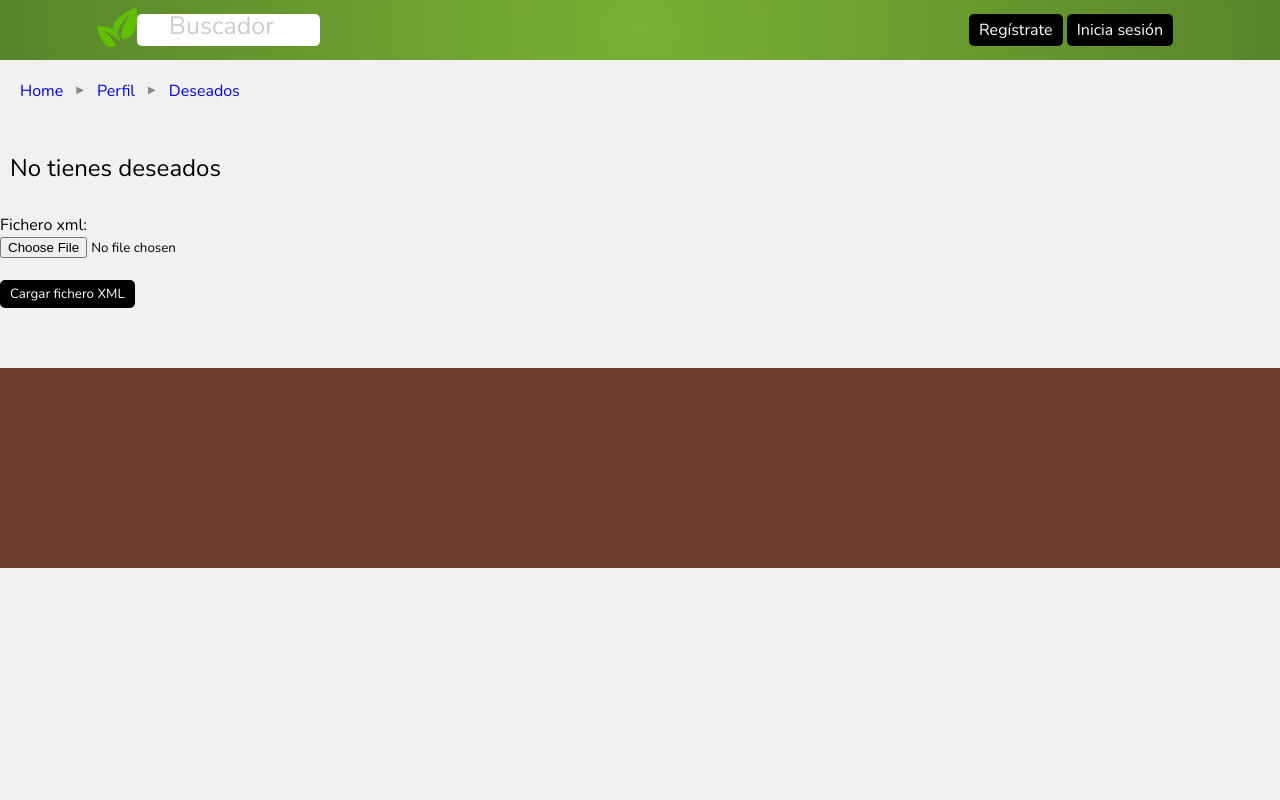
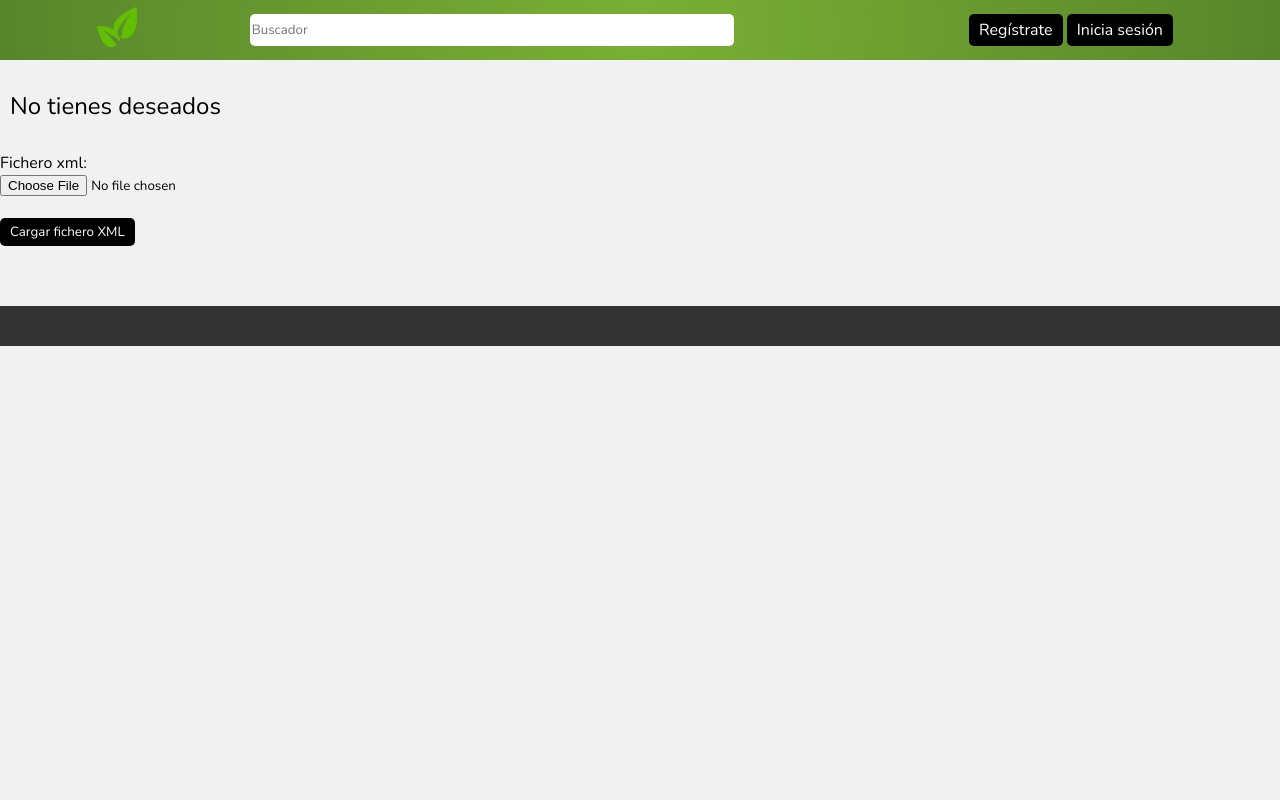
Before and after one commit to fvameric/php_login, a PHP site: page /crud_deseados/pagina_deseados.php in a window 1280 px wide. Run offline with PHP 8.4, Linux system fonts and the light colour scheme.

Commit message:
cambios css perfil

```diff
--- a/crud_deseados/pagina_deseados.php
+++ b/crud_deseados/pagina_deseados.php
@@ -71,7 +71,6 @@ if (isset($_SESSION['userSession'])) {
     <meta name="viewport" content="width=device-width, initial-scale=1.0">
     <title>Deseados</title>
     <link rel="stylesheet" href="/styles/global.css">
-    <link rel="stylesheet" href="/styles/sidepanel.css">
     <link rel="stylesheet" href="https://fonts.googleapis.com/css?family=Nunito:400,700" />
     <script src="/buscador.js"></script>
 </head>
@@ -79,12 +78,14 @@ if (isset($_SESSION['userSession'])) {
 <body>
     <div class='header'>
         <?php include_once('../html_header/navbar.php'); ?>
-        <?php include_once('../html_header/buscador.php'); ?>
     </div>
 
     <div class="espacio">
     </div>
 
+    <?php if (!empty($plantasDeseadas)) { ?>
+        <div class="content-wrapper">
+            <div class="content">
                 <div class="enlaces-navegacion">
                     <a href="../index.php">Home</a>
                     <div class="flecha-navegacion">
@@ -95,13 +96,6 @@ if (isset($_SESSION['userSession'])) {
                         ▶
                     </div>
                     <a href="pagina_deseados.php">Deseados</a>
-    </div>
-
-    <?php if (!empty($plantasDeseadas)) { ?>
-        <div class="content-wrapper">
-            <div class="content">
-                <div class="sidepanel-container">
-                    <?php include_once('../html_content/sidepanel.php'); ?>
                 </div>
                 <div class="descargar-xml">
                     <form method="POST" action="">
--- a/html_footer/footer.php
+++ b/html_footer/footer.php
@@ -1,2 +1,2 @@
-<div class="footer">
-</div>
+<footer class="footer">
+</footer>
--- a/html_header/buscador.php
+++ /dev/null
@@ -1,14 +0,0 @@
-<!-- Botones para ordenar por categoria y barra de buscador -->
-
-<!DOCTYPE html>
-<html lang="en">
-
-<head>
-    <link rel="stylesheet" href="/styles/buscador.css">
-</head>
-
-<body>
-
-</body>
-
-</html>
--- a/html_header/navbar.php
+++ b/html_header/navbar.php
@@ -15,9 +15,11 @@
             </a>
         </div>
 
-        <form method="POST" action="" class="buscador">
-            <input type="text" id="inputBuscador" class="barra-buscador" onkeyup="funcionBuscador()" placeholder="Buscador">
-        </form>
+        <div class="form-buscador">
+            <form method="POST" action="" class="buscador">
+                <input type="text" id="inputBuscador" class="barra-buscador" onkeyup="funcionBuscador()" placeholder="Buscador">
+            </form>
+        </div>
         <!--
             Si hay sesión iniciada se muestra la información del user
             y si no hay sesión iniciada,
--- a/index.php
+++ b/index.php
@@ -185,5 +185,4 @@ if (isset($_POST['sort'])) {
 
     <?php include_once('/html_footer/footer.php'); ?>
 </body>
-
 </html>
--- a/styles/global.css
+++ b/styles/global.css
@@ -5,6 +5,8 @@
 
 html,
 body {
+    width: 100%;
+    min-height: 100%;
     margin: 0;
     padding: 0;
     border: 0;
@@ -904,12 +906,12 @@ input:not(:checked)~#collapse-menu {
 /* FOOOOOOTER */
 
 .footer {
-    position: block;
-    left: 0;
+    text-align: center;
+    background-color: #333;
+    color: #fff;
+    padding: 20px;
+    position: relative;
     bottom: 0;
-    width: 100%;
-    height: 200px;
-    background-color: #6e3d30;
 }
 
 
--- a/styles/navbar.css
+++ b/styles/navbar.css
@@ -42,6 +42,10 @@
     width: 60vh;
     border-radius: 5px;
     border: 0;
+}
+
+.form-buscador {
+    margin: 0 auto;
 }
 
 
--- a/styles/sidepanel.css
+++ b/styles/sidepanel.css
@@ -19,7 +19,7 @@
 
 .side-categorias {
     position: relative;
-    height: 257px;
+    height: 200px;
     background: #80b34d;
     margin-top: 15px;
     border-radius: 5px;
```
Also changed, not shown: other parts of styles/global.css (+21 -9 lines), crud_carrito/pagina_carrito.php (+9 -8 lines), profile.php (+6 -6 lines), styles/login.css (+3 -13 lines). Lines whose indentation alone changed are shown as unchanged.
